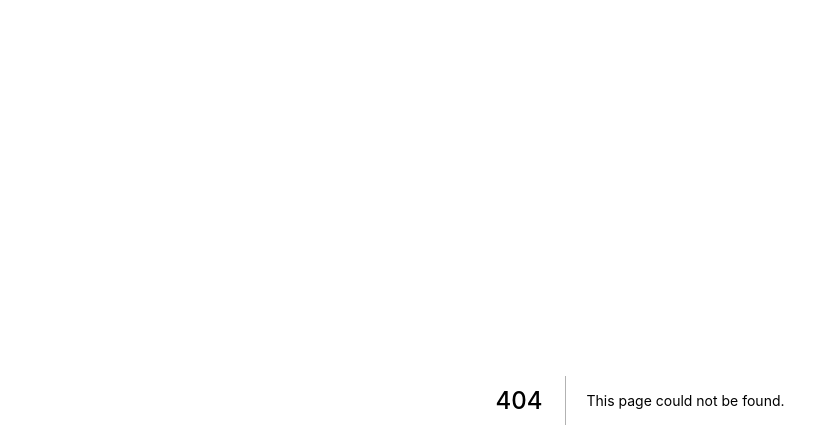
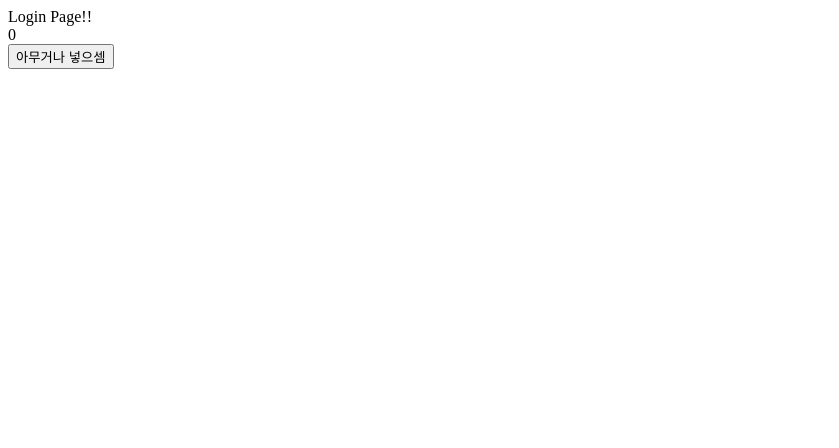
Before and after one commit to eomttt/ntf-notice, a Next.js app: page /login in a window 1280 px wide. Before the commit this address had no page. Shown: the top 448 px of the page, without its empty margins (0-839 px from the left). Built offline with nearby package versions, Linux system fonts and the light colour scheme.

Commit message:
로그인 페이지에 count test

```diff
--- /dev/null
+++ b/src/pages/login.tsx
@@ -0,0 +1,19 @@
+import { Layout } from 'components/Layout';
+import type { NextPage } from 'next';
+import { useState } from 'react';
+
+const Login: NextPage = () => {
+  const [count, setCount] = useState(0);
+
+  return (
+    <Layout>
+      <div>Login Page!!</div>
+      <div>{count}</div>
+      <button type="button" onClick={() => setCount(count + 1)}>
+        아무거나 넣으셈
+      </button>
+    </Layout>
+  );
+};
+
+export default Login;
```
